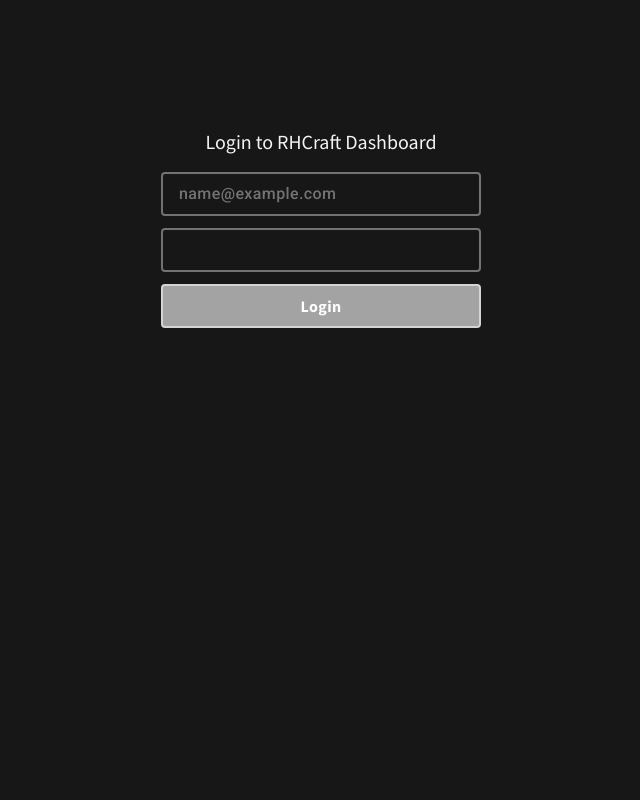
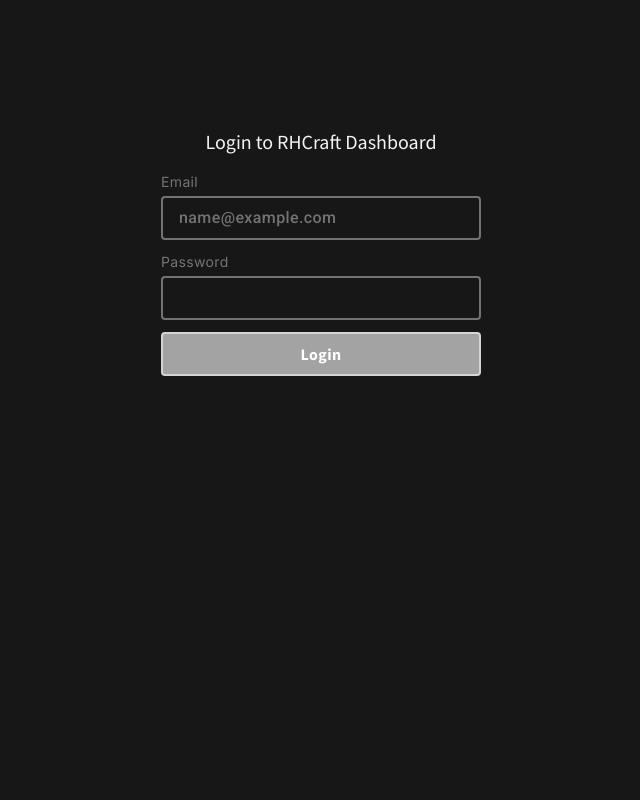
Before and after one commit to vladokuskov/rhcraft, a Next.js app: page /login in a window 1280 px wide. Shown: the top 800 px of the page, without its empty margins (319-959 px from the left). Built offline with nearby package versions, Linux system fonts and the light colour scheme; no server answers.

Commit message:
added label for input

```diff
--- a/components/auth-form.tsx
+++ b/components/auth-form.tsx
@@ -66,6 +66,8 @@
         value={email}
         onChange={handleEmailChange}
         isDisabled={isLoading}
+        full
+        label="Email"
       />
       <Input
         title="Password"
@@ -74,6 +76,8 @@
         value={password}
         onChange={handlePasswordChange}
         isDisabled={isLoading}
+        full
+        label="Password"
       />
       {error && (
         <div className=" inline-flex gap-2 text-red-500 justify-center items-center ">
--- a/components/input.tsx
+++ b/components/input.tsx
@@ -43,6 +43,15 @@
     )
   }
   return (
+    <div className="flex flex-col gap-1">
+      {label && (
+        <label
+          htmlFor={title}
+          className=" text-white opacity-40 font-inter text-sm tracking-wide"
+        >
+          {label}
+        </label>
+      )}
       <input
         title={title}
         type={type}
@@ -56,6 +65,7 @@
         autoCorrect="off"
         autoCapitalize="none"
       />
+    </div>
   )
 }
 
```
Lines whose indentation alone changed are shown as unchanged.
